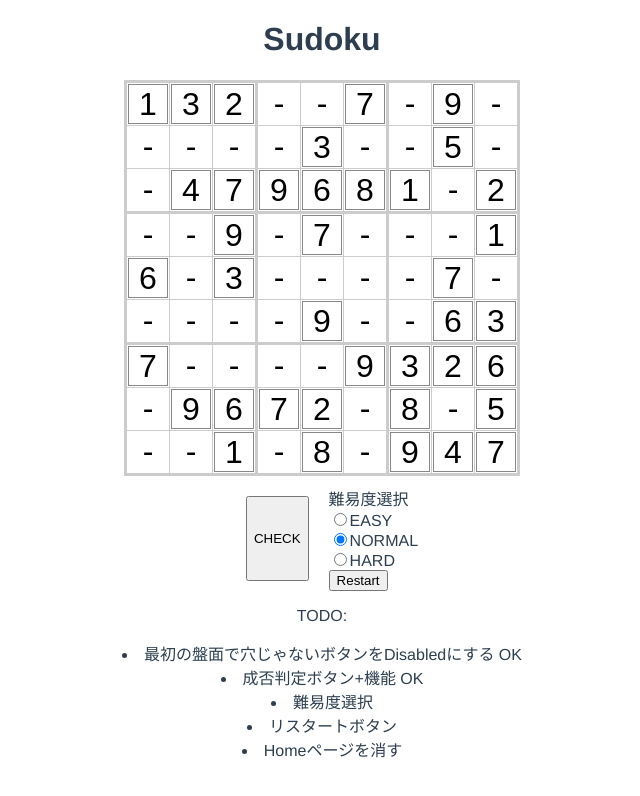
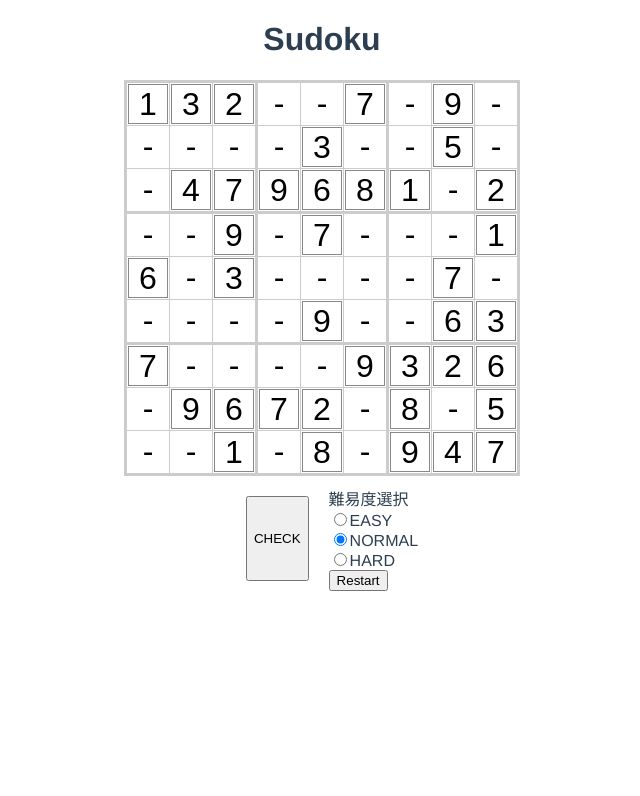
Before and after one commit to iichanize/sudoku_vue3, a Vue app in the folder vueApp/vue-sample/: page / in a window 1280 px wide. Shown: the top 796 px of the page, without its empty margins (318-958 px from the left). Built offline with nearby package versions, Linux system fonts and the light colour scheme.

Commit message:
TODO削除

```diff
--- a/vueApp/vue-sample/src/views/AboutView.vue
+++ b/vueApp/vue-sample/src/views/AboutView.vue
@@ -16,13 +16,6 @@
     <button @click="check" class="checkButton">CHECK</button>
     <LevelSwitch />
   </div>
-
-  <p>TODO:</p>
-  <li>最初の盤面で穴じゃないボタンをDisabledにする OK</li>
-  <li>成否判定ボタン+機能 OK</li>
-  <li>難易度選択</li>
-  <li>リスタートボタン</li>
-  <li>Homeページを消す</li>
 </template>
 
 <script lang="ts">
```
